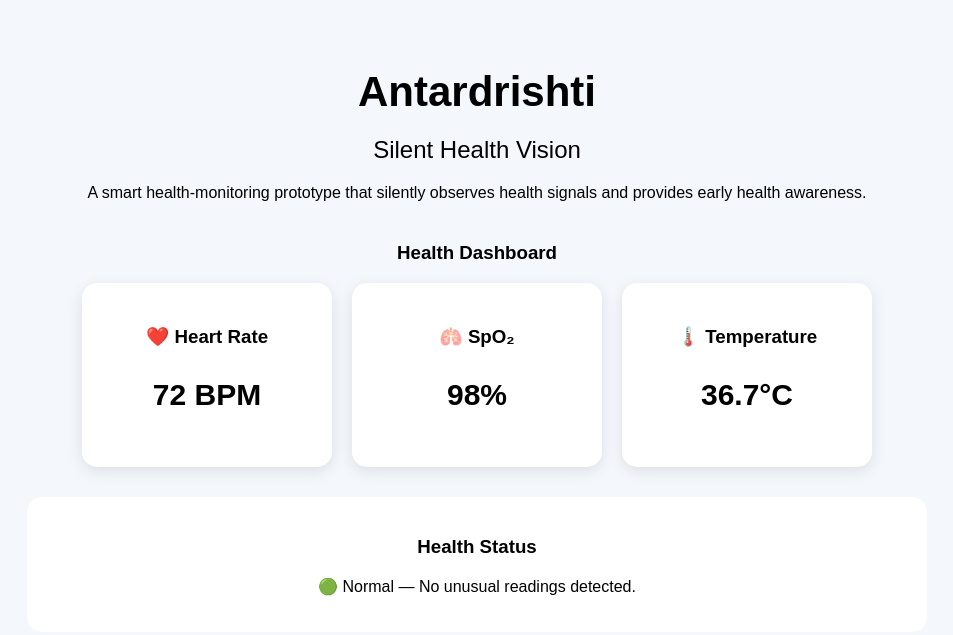
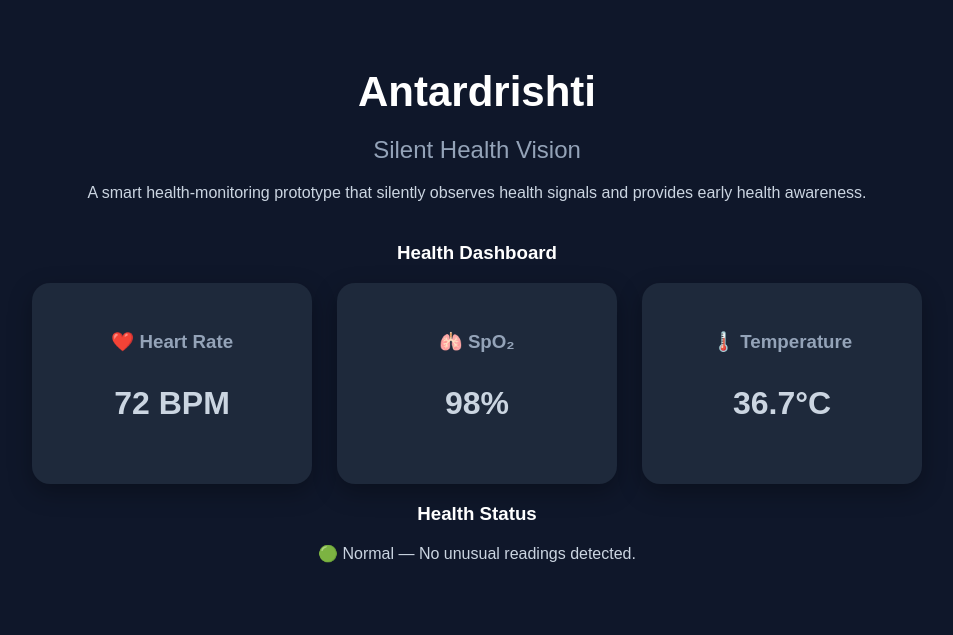
Before and after one commit to jasmeenramlasudhakar-source/Antardrishti, a plain HTML site: page frontend/index.html in a window 1280 px wide. Shown: the whole page, without its empty margins (163-1116 px from the left). Drawn offline with Linux system fonts and the light colour scheme.

Commit message:
Update style.css

```diff
--- a/frontend/style.css
+++ b/frontend/style.css
@@ -1,6 +1,7 @@
 body {
     font-family: Arial, sans-serif;
-    background: #f4f7fb;
+    background: #0f172a;
+    color: white;
     margin: 0;
     padding: 40px;
     text-align: center;
@@ -12,37 +13,39 @@ h1 {
 }
 
 h2 {
+    color: #94a3b8;
     font-weight: normal;
 }
 
+p {
+    color: #cbd5e1;
+}
+
 .dashboard {
-    max-width: 900px;
+    max-width: 1000px;
     margin: 40px auto;
 }
 
 .cards {
     display: flex;
     justify-content: center;
-    gap: 20px;
+    gap: 25px;
     flex-wrap: wrap;
 }
 
 .card {
-    background: white;
-    padding: 25px;
-    width: 200px;
-    border-radius: 15px;
-    box-shadow: 0 4px 15px rgba(0, 0, 0, 0.1);
+    background: #1e293b;
+    padding: 30px;
+    width: 220px;
+    border-radius: 18px;
+    box-shadow: 0 8px 25px rgba(0,0,0,0.3);
+}
+
+.card h3 {
+    color: #94a3b8;
 }
 
 .value {
-    font-size: 30px;
+    font-size: 32px;
     font-weight: bold;
-}
-
-.status {
-    margin-top: 30px;
-    padding: 20px;
-    background: white;
-    border-radius: 15px;
-}
+    margin-top
```
